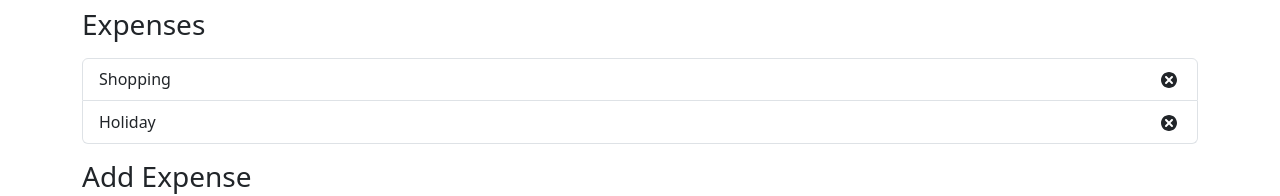
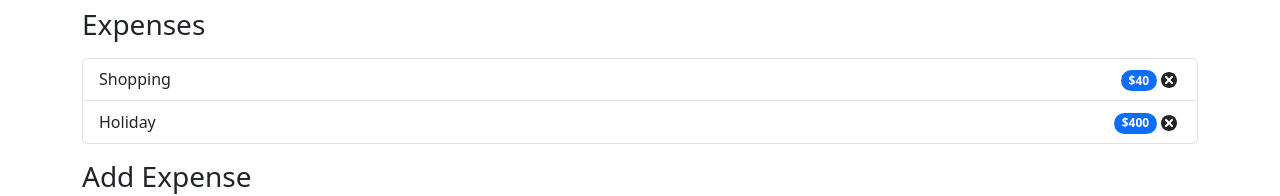
Before and after one commit to Tala-cmd/react-budget-tracker, a React (Vite) app: page / in a window 1280 px wide. Shown: the part 162-358 px from the top of the page. Built offline with nearby package versions, Linux system fonts and the light colour scheme.

Commit message:
Add new expense form

```diff
--- a/package.json
+++ b/package.json
@@ -13,7 +13,8 @@
     "bootstrap": "^5.3.2",
     "react": "^18.2.0",
     "react-dom": "^18.2.0",
-    "react-icons": "^4.11.0"
+    "react-icons": "^4.11.0",
+    "uuid": "^9.0.1"
   },
   "devDependencies": {
     "@types/react": "^18.2.15",
--- a/src/components/AddExpenseForm.jsx
+++ b/src/components/AddExpenseForm.jsx
@@ -1,21 +1,48 @@
-import React from 'react'
+import React, {useState, useContext} from 'react'
+import { AppContext } from '../context/AppContext';
+import { v4 as uuidv4 } from 'uuid';
 
 function AddExpenseForm() {
+    const { dispatch } = useContext(AppContext)
+
+
+    const [name, setName] = useState('')
+    const [cost, setCost] = useState('')
+
+    function onSubmit (event){
+    event.preventDefault();
+
+    const expense = {
+        id: uuidv4(),
+        name: name,
+        cost: parseInt(cost)
+    }
+
+    dispatch({
+        type: 'ADD_EXPENSE',
+        payload: expense
+    })
+
+
+    }
+
     return (
-    <form>
+    <form onSubmit={onSubmit} >
         <div className='row' >
             <div className='col-sm'>
                 <label htmlFor='name'>Name</label>
-                <input required='required' type='text' className='form-control' id='name'></input>
+                <input className='form-control' required='required' type='text'
+                id='name' value={name} onChange={(event) => setName(event.target.value)} ></input>
             </div>
 
             <div className='col-sm' >
                 <label htmlFor='cost'>Cost</label>
-                <input required='required' type='number' className='form-control' id="cost" ></input>
+                <input className='form-control' required='required' type='number'
+                id="cost" value={cost} onChange={(event) => setCost(event.target.value)} ></input>
             </div>
 
             <div className='col-sm' >
-                <button type='submit' className='btn btn-primary mt-3' >Save</button>
+                <button type='submit' className='btn btn-primary mt-3'>Save</button>
             </div>
         </div>
     </form>
--- a/src/components/ExpenseItem.jsx
+++ b/src/components/ExpenseItem.jsx
@@ -6,9 +6,8 @@ function ExpenseItem(props) {
         <li className='list-group-item d-flex justify-content-between align-items-center' >
             {props.name}
             <div>
-                <span className='badge badge-primary badge-pill mr-3' >
+                <span className='badge rounded-pill text-bg-primary'>
                     ${props.cost}
-
                 </span>
                 <TiDelete size='1.5em'></TiDelete>
             </div>
--- a/src/context/AppContext.jsx
+++ b/src/context/AppContext.jsx
@@ -2,6 +2,11 @@ import { createContext, useReducer } from "react"
 
 const AppReducer = (state, action) => {
     switch(action.type){
+        case 'ADD_EXPENSE':
+            return {
+            ...state,
+            expenses: [...state.expenses, action.payload]
+            }
         default:
             return state;
     }
@@ -10,8 +15,8 @@ const AppReducer = (state, action) => {
 const initialState = {
     budget: 2000,
     expenses: [
-        {id: 123123, name:'Shopping', cost: 40},
-        {id: 123123, name:'Holiday', cost: 400}
+        {id: 1, name:'Shopping', cost: 40},
+        {id: 2, name:'Holiday', cost: 400}
     ]
 }
 
```
Also changed, not shown: 1 other file (tests, documents, lock files or other folders).
